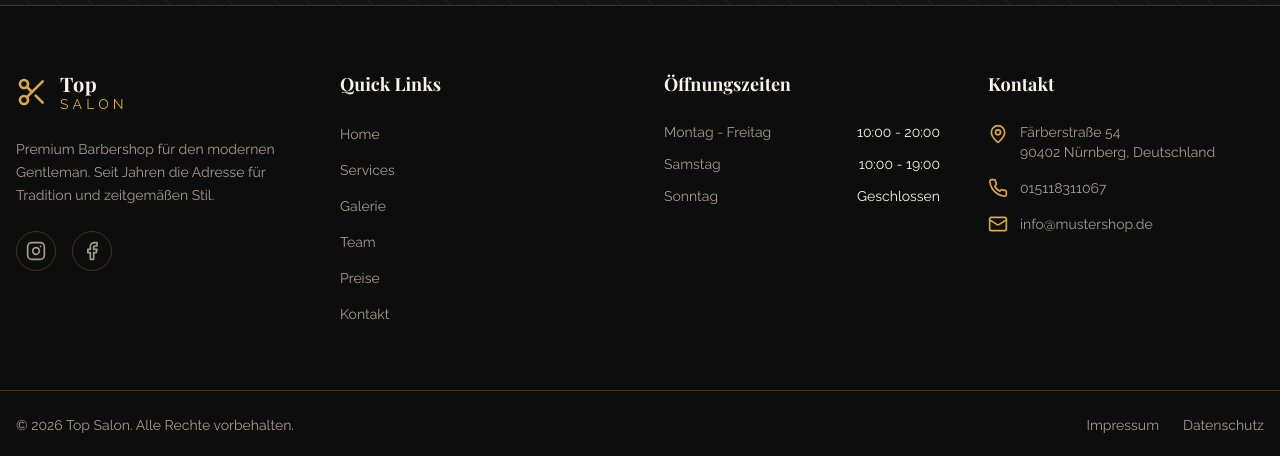
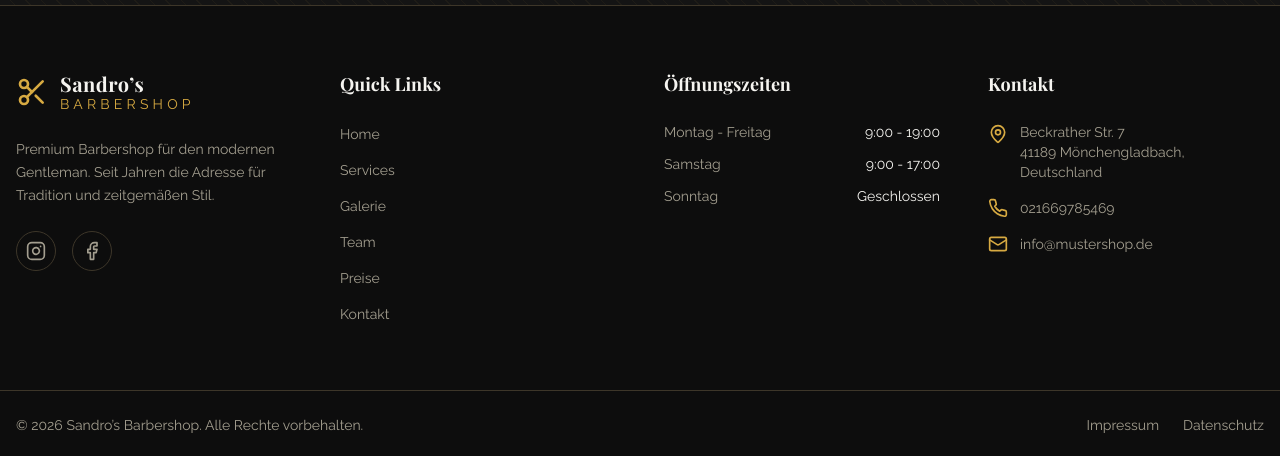
Before and after one commit to hbmarkofficial-business/Sandro-s-Barbershop, a React (Vite) app: page / in a window 1280 px wide. Shown: the part 4579-5035 px from the top of the page. Built offline with nearby package versions, Linux system fonts and the light colour scheme.

Commit message:
Update Footer.tsx

```diff
--- a/src/components/Footer.tsx
+++ b/src/components/Footer.tsx
@@ -15,10 +15,10 @@ export const Footer = () => {
               <Scissors className="w-8 h-8 text-primary transition-transform duration-300 group-hover:rotate-45" />
               <div className="flex flex-col">
                 <span className="font-display text-xl font-bold text-foreground tracking-wide">
-                  Top
+                  Sandro’s
                 </span>
                 <span className="text-primary text-sm tracking-[0.3em] uppercase -mt-1">
-                  Salon
+                  Barbershop
                 </span>
               </div>
             </Link>
@@ -83,11 +83,11 @@ export const Footer = () => {
             <ul className="space-y-3 text-sm">
               <li className="flex justify-between text-muted-foreground">
                 <span>Montag - Freitag</span>
-                <span className="text-foreground">10:00 - 20:00</span>
+                <span className="text-foreground">9:00 - 19:00</span>
               </li>
             <li className="flex justify-between text-muted-foreground">
                 <span>Samstag</span>
-                <span className="text-foreground">10:00 - 19:00 </span>
+                <span className="text-foreground">9:00 - 17:00 </span>
               </li>
 
               <li className="flex justify-between text-muted-foreground">
@@ -106,17 +106,17 @@ export const Footer = () => {
               <li className="flex items-start gap-3">
                 <MapPin className="w-5 h-5 text-primary shrink-0 mt-0.5" />
                 <span className="text-muted-foreground text-sm">
-                 Färberstraße 54<br />
-                  90402 Nürnberg, Deutschland
+                 Beckrather Str. 7<br />
+                  41189 Mönchengladbach, Deutschland
                 </span>
               </li>
               <li className="flex items-center gap-3">
                 <Phone className="w-5 h-5 text-primary shrink-0" />
                 <a
-                  href="tel:015118311067"
+                  href="tel:021669785469"
                   className="text-muted-foreground hover:text-primary transition-colors text-sm"
                 >
-                015118311067
+                021669785469
                 </a>
               </li>
               <li className="flex items-center gap-3">
@@ -137,7 +137,7 @@ export const Footer = () => {
       <div className="border-t border-border">
         <div className="container mx-auto px-4 py-6 flex flex-col md:flex-row justify-between items-center gap-4">
           <p className="text-muted-foreground text-sm">
-            © {currentYear} Top Salon. Alle Rechte vorbehalten.
+            © {currentYear} Sandro’s Barbershop. Alle Rechte vorbehalten.
           </p>
           <div className="flex gap-6 text-sm">
             <Link to="/impressum" className="text-muted-foreground hover:text-primary transition-colors">
```
